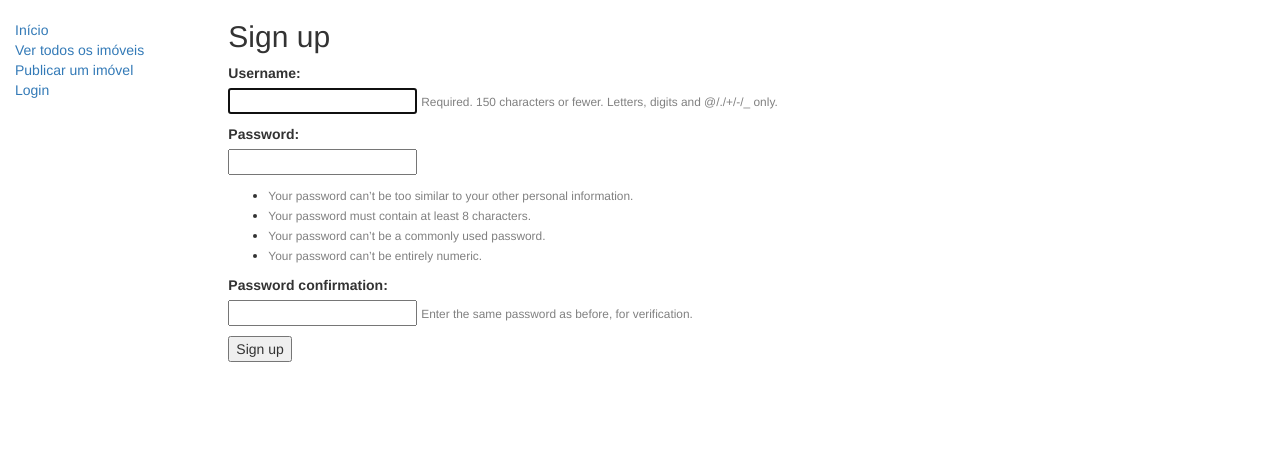
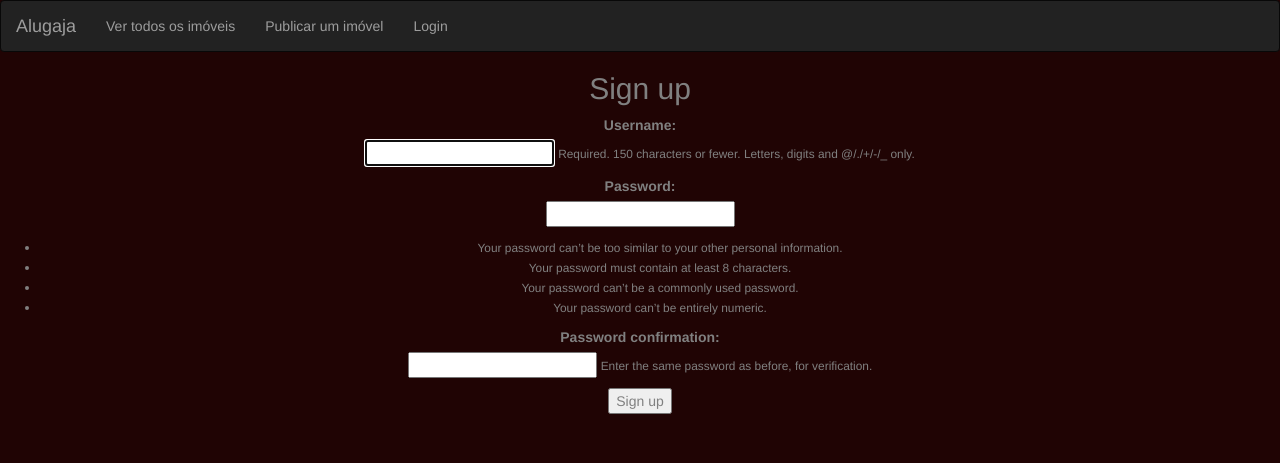
Before and after one commit to majard/alugaja, a Django app: page /signup/ in a window 1280 px wide. Shown: the top 463 px of the page. Run offline with Django 3.2, Linux system fonts and the light colour scheme; some libraries are stand-ins or nearby versions.

Commit message:
Added a little css magic to make the site less ugly.

```diff
--- a/catalog/forms.py
+++ b/catalog/forms.py
@@ -17,7 +17,7 @@ class SearchNearbyForm(forms.Form):
     CHOICES = (('5', '5 km'), ('10', '10 km'), ('20', '20 km'), ('30', '30 km'),
                ('40', '40 km'), ('50', '50 km'), ('100', '100 km'))
 
-    address = forms.CharField(label='Endereço', validators=[validate_address])
+    address = forms.CharField(label='Endereço', validators=[validate_address], )
     distance = forms.TypedChoiceField(label='Distância', choices=CHOICES, coerce=int)
 
 class UserForm(forms.ModelForm):
--- a/catalog/static/css/styles.css
+++ b/catalog/static/css/styles.css
@@ -4,6 +4,13 @@
     list-style: none;
 }
 
+.list{
+    padding: 20px;
+
+}
+
 body{
     padding-bottom: 50px;
+    background-color: rgb(32, 4, 4);
+    color: gray;
 }
--- a/catalog/templates/base_generic.html
+++ b/catalog/templates/base_generic.html
@@ -18,10 +18,14 @@
   <div class="container-fluid">
 
     <div class="row">
-      <div class="col-sm-2">
       {% block sidebar %}
-      <ul class="sidebar-nav">
-          <li><a href="{% url 'index' %}">Início</a></li>
+      <nav class="navbar navbar-inverse">
+        <div class="container-fluid">
+          <div class="navbar-header">
+            <a class="navbar-brand" href="{% url 'index' %}">Alugaja</a>
+          </div>
+
+          <ul class="nav navbar-nav">
               <li><a href="{% url 'houses' %}">Ver todos os imóveis</a></li>
               <li><a href="{% url 'publish' %}">Publicar um imóvel</a></li>
               {% if user.is_authenticated %}
@@ -32,9 +36,10 @@
                 <li><a href="{% url 'login'%}?next={{request.path}}">Login</a></li>
               {% endif %}
           </ul>
+        </div>
+      </nav>
     {% endblock %}
-      </div>
-      <div class="col-sm-10 ">
+    <div align="center">
     {% block content %}{% endblock %}
 
     {% block pagination %}
```
Also changed, not shown: catalog/templates/catalog/realestate_list.html (+11 -10 lines). Lines whose indentation alone changed are shown as unchanged.
